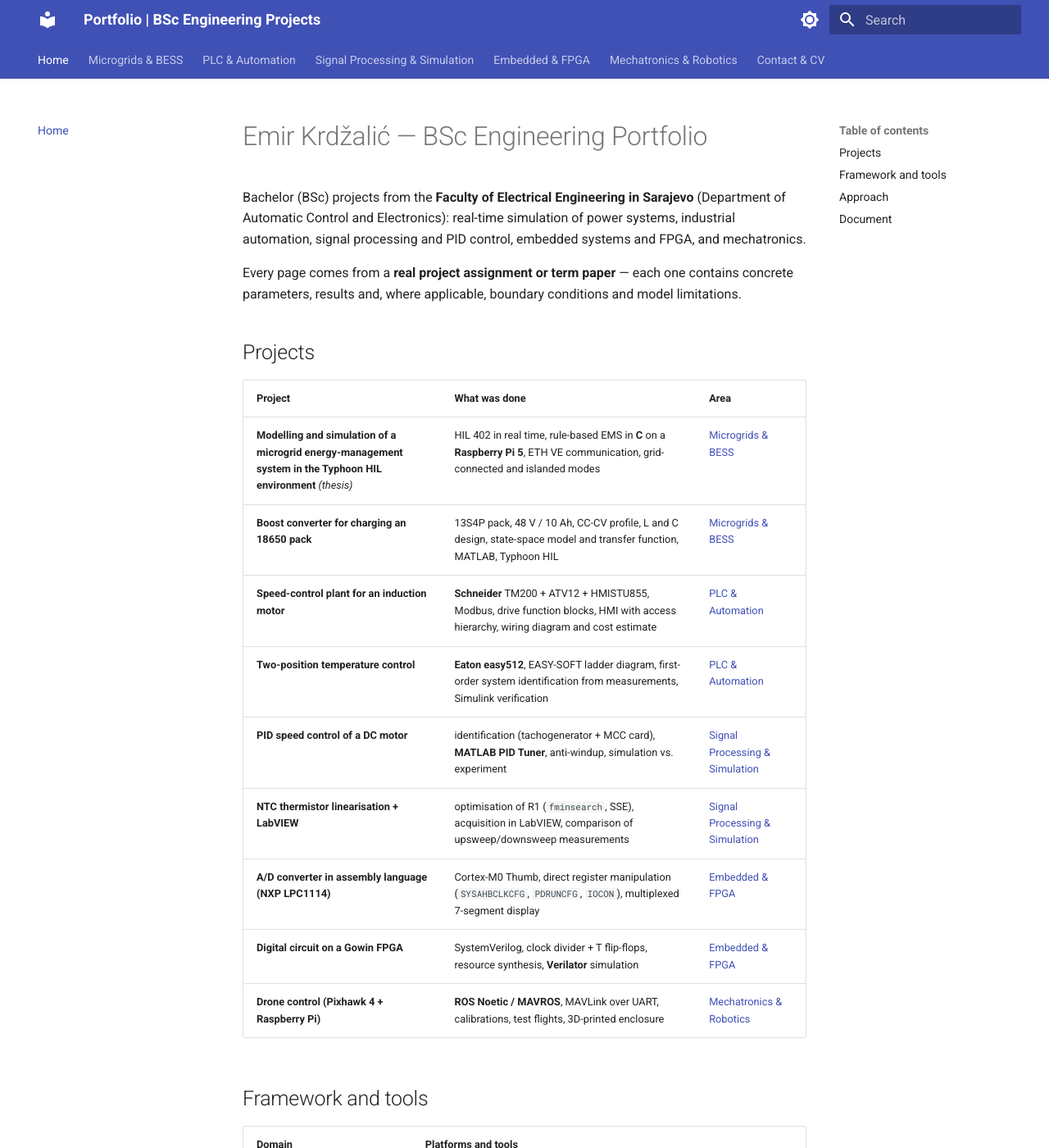
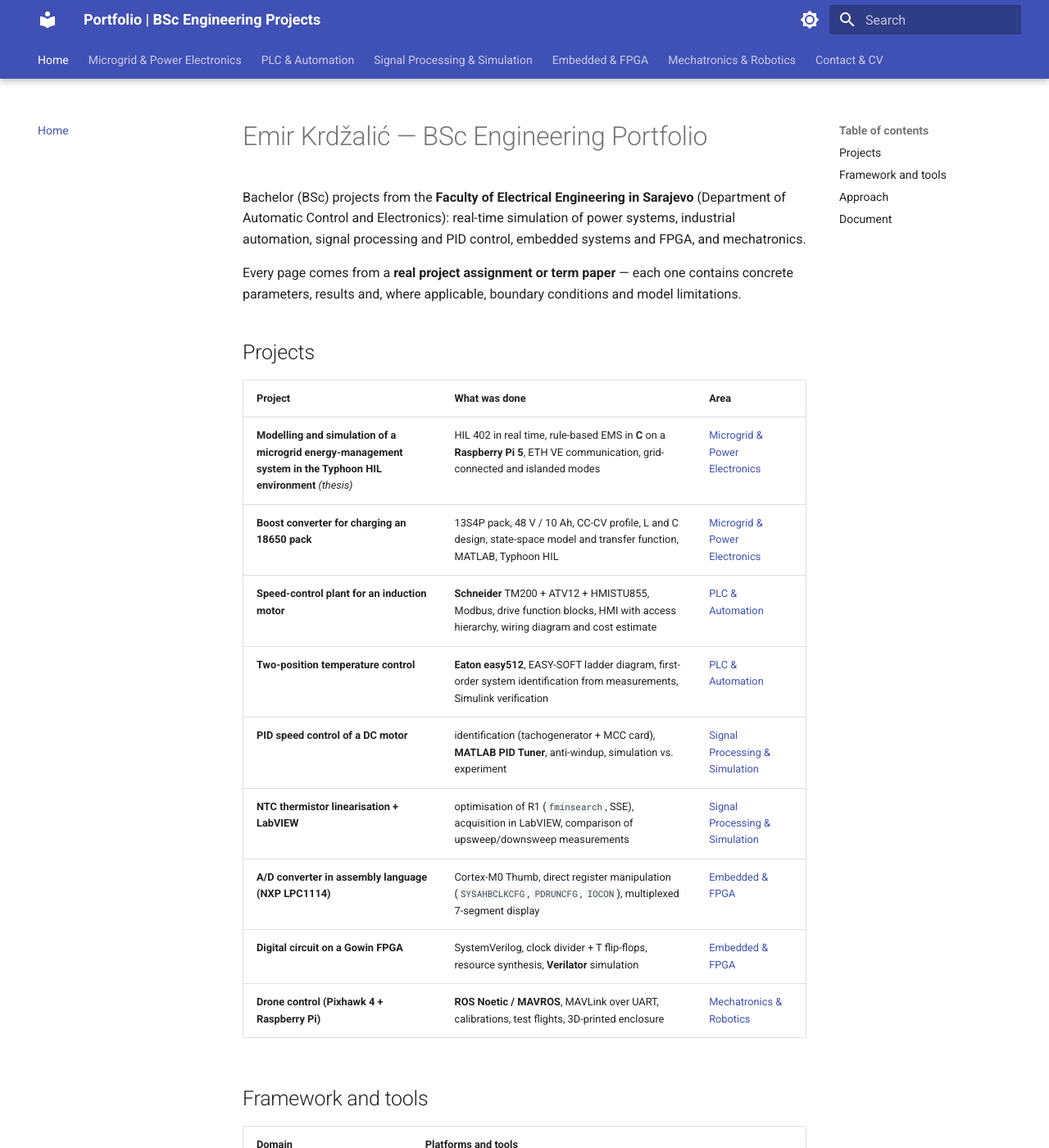
Before and after one commit to EKrdzo/portfolio, an MkDocs documentation site: the page built from docs/index.md, in a window 1280 px wide and 1400 px high. Shown: the whole window at 82% size. Built offline with MkDocs 1.6.1 and Material for MkDocs 9.7.7, drawn with Linux system fonts in a browser that asks for light colours.

Commit message:
Pin the tab bar and drive back-to-top from scroll position
navigation.tabs.sticky keeps the header and tab bar fixed as one unit,
so every section stays one click away on long project pages. Below
1220px Material hides .md-tabs anyway, so this costs no vertical space
on mobile, and the theme compensates for the taller header on anchor
jumps (--md-scroll-margin on :target).

The navigation.top button otherwise appears only while scrolling upward
and vanishes as soon as you keep reading down, so back-to-top.js swaps
that for a plain 400px threshold and toggles a class; extra.css cancels
the styling behind the theme's own hidden attribute and pins the button
to the bottom-right corner.

Also renames the section to "Microgrid & Power Electronics" in the nav
and on the home page.

Co-Authored-By: Claude Code <noreply@anthropic.com>

```diff
--- a/docs/index.md
+++ b/docs/index.md
@@ -8,8 +8,8 @@ Every page comes from a **real project assignment or term paper** — each one c
 
 | Project | What was done | Area |
 | --- | --- | --- |
-| **Modelling and simulation of a microgrid energy-management system in the Typhoon HIL environment** *(thesis)* | HIL 402 in real time, rule-based EMS in **C** on a **Raspberry Pi 5**, ETH VE communication, grid-connected and islanded modes | [Microgrids & BESS](projekti/microgrids.md) |
-| **Boost converter for charging an 18650 pack** | 13S4P pack, 48 V / 10 Ah, CC-CV profile, L and C design, state-space model and transfer function, MATLAB, Typhoon HIL | [Microgrids & BESS](projekti/microgrids.md) |
+| **Modelling and simulation of a microgrid energy-management system in the Typhoon HIL environment** *(thesis)* | HIL 402 in real time, rule-based EMS in **C** on a **Raspberry Pi 5**, ETH VE communication, grid-connected and islanded modes | [Microgrid & Power Electronics](projekti/microgrids.md) |
+| **Boost converter for charging an 18650 pack** | 13S4P pack, 48 V / 10 Ah, CC-CV profile, L and C design, state-space model and transfer function, MATLAB, Typhoon HIL | [Microgrid & Power Electronics](projekti/microgrids.md) |
 | **Speed-control plant for an induction motor** | **Schneider** TM200 + ATV12 + HMISTU855, Modbus, drive function blocks, HMI with access hierarchy, wiring diagram and cost estimate | [PLC & Automation](projekti/plc-automation.md) |
 | **Two-position temperature control** | **Eaton easy512**, EASY-SOFT ladder diagram, first-order system identification from measurements, Simulink verification | [PLC & Automation](projekti/plc-automation.md) |
 | **PID speed control of a DC motor** | identification (tachogenerator + MCC card), **MATLAB PID Tuner**, anti-windup, simulation vs. experiment | [Signal Processing & Simulation](projekti/obrada-signala.md) |
--- /dev/null
+++ b/docs/javascripts/back-to-top.js
@@ -0,0 +1,34 @@
+/*
+ * Back-to-top button driven by scroll position instead of scroll direction.
+ *
+ * The navigation.top theme feature reveals the button only while the page is
+ * moving upward, so it fades away again as soon as you keep reading down,
+ * however far you are from the top. This replaces that rule with a plain
+ * threshold: visible past SCROLL_FROM pixels, hidden above it, in both
+ * directions.
+ *
+ * Only a class is toggled here, deliberately. The theme keeps running its own
+ * script and writes `hidden` and `tabindex` off its scroll-direction pipeline,
+ * which would undo any direct styling shortly after each scroll. extra.css
+ * cancels the styling behind `hidden`, and the tabIndex assignment below
+ * overwrites that attribute, which leaves the class as the only thing that
+ * decides whether the button is on screen.
+ */
+
+const SCROLL_FROM = 400;
+
+const backToTop = document.querySelector("[data-md-component=top]");
+
+if (backToTop) {
+  const updateBackToTop = () => {
+    const visible = window.scrollY > SCROLL_FROM;
+    backToTop.classList.toggle("is-visible", visible);
+    backToTop.tabIndex = visible ? 0 : -1;
+  };
+
+  // document$ replays its latest value to late subscribers, so this runs once
+  // on load even when the browser restored a scroll position and no scroll
+  // event follows.
+  document$.subscribe(updateBackToTop);
+  window.addEventListener("scroll", updateBackToTop, { passive: true });
+}
--- a/docs/stylesheets/extra.css
+++ b/docs/stylesheets/extra.css
@@ -60,3 +60,61 @@
 .gallery--narrow {
   max-width: 34rem;
 }
+
+/* Back-to-top button, enabled by the navigation.top theme feature.
+
+   Material pins it to the top edge of the viewport and centres it over the
+   text column: position fixed, top 3.2rem, a 50% inline margin and
+   transform translate(-50%) — translate(50%) below 1220 px.
+
+   The bottom-right corner is where a scroll-to-top control is expected, and
+   it stays clear of the tab bar up top. A fixed element is positioned against
+   the viewport, so `right` alone pins it to the window edge — but the base
+   centring has to be neutralised first or the margin and transform fight the
+   anchor and pull the button back toward the middle.
+
+   The !important on `top` is load-bearing, not a habit: the theme's script
+   writes style="top: …" onto the button itself, and an inline style outranks a
+   stylesheet declaration of any specificity. Without it the button keeps
+   `bottom` from here but stays stretched between the script's `top` and our
+   `bottom`, which renders it as a tall bar down the right edge instead of a
+   pill in the corner.
+*/
+.md-top {
+  top: auto !important;
+  bottom: 1.6rem;
+  left: auto;
+  right: 1.6rem;
+  margin: 0;
+  transform: none;
+}
+
+/* Appearance while hidden, which the theme drives from the `hidden` attribute:
+   `.md-top[hidden]` in main.css sets opacity 0, kills pointer events and zeroes
+   the transition duration. javascripts/back-to-top.js decides visibility from
+   the scroll position instead, so cancel that rule here — otherwise the theme
+   would fade the button out shortly after every scroll, however it is styled
+   elsewhere. The horizontal centreing of the base rule stays neutralised by
+   `transform: none` above; the entrance offset lives on the vertical axis in
+   the rule below. */
+.md-top[hidden] {
+  opacity: 1;
+  pointer-events: auto;
+  transform: none;
+  transition-duration: 125ms;
+}
+
+/* Hidden state. `visibility` rather than opacity alone keeps an invisible
+   button out of the tab order and out of the accessibility tree, which is what
+   the theme otherwise does from its own script with `tabindex="-1"`. The delay
+   on `visibility` lets the fade finish before the button stops responding to
+   input; on the way back it applies immediately, so the button is interactive
+   from the first painted frame. */
+.md-top:not(.is-visible) {
+  opacity: 0;
+  visibility: hidden;
+  pointer-events: none;
+  transform: translateY(0.2rem);
+  transition: color 125ms, background-color 125ms, opacity 125ms,
+    transform 125ms cubic-bezier(0.4, 0, 0.2, 1), visibility 0s 125ms;
+}
--- a/mkdocs.yml
+++ b/mkdocs.yml
@@ -18,7 +18,9 @@ theme:
         name: Switch to light mode
   features:
     - navigation.tabs
+    - navigation.tabs.sticky
     - navigation.sections
+    - navigation.top
     - content.code.copy
 
 markdown_extensions:
@@ -39,12 +41,13 @@ extra_css:
   - stylesheets/extra.css
 
 extra_javascript:
+  - javascripts/back-to-top.js
   - javascripts/mathjax.js
   - https://cdn.jsdelivr.net/npm/mathjax@3/es5/tex-mml-chtml.js
 
 nav:
   - Home: index.md
-  - Microgrids & BESS: projekti/microgrids.md
+  - Microgrid & Power Electronics: projekti/microgrids.md
   - PLC & Automation: projekti/plc-automation.md
   - Signal Processing & Simulation: projekti/obrada-signala.md
   - Embedded & FPGA: projekti/embedded-fpga.md
```
